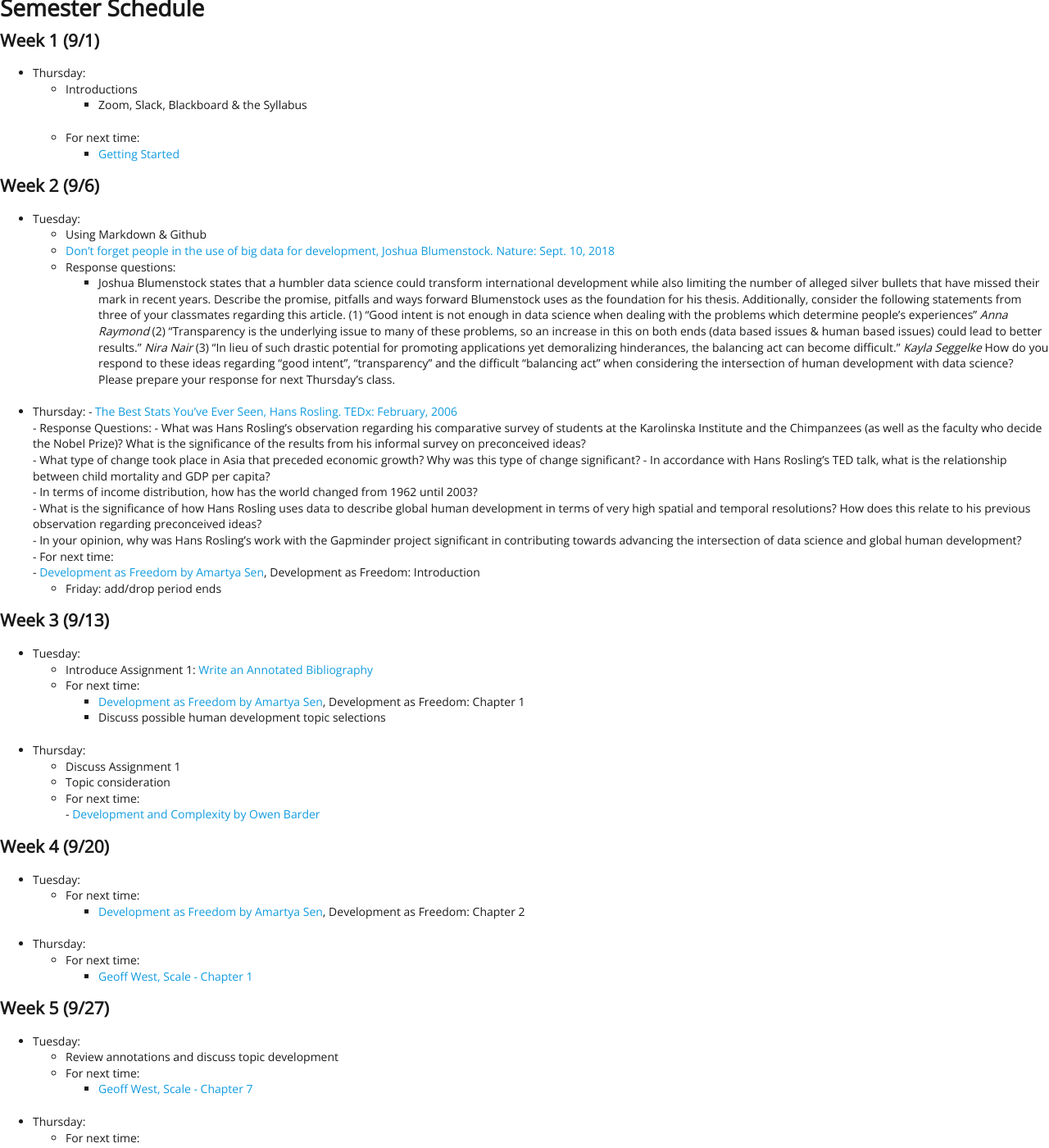
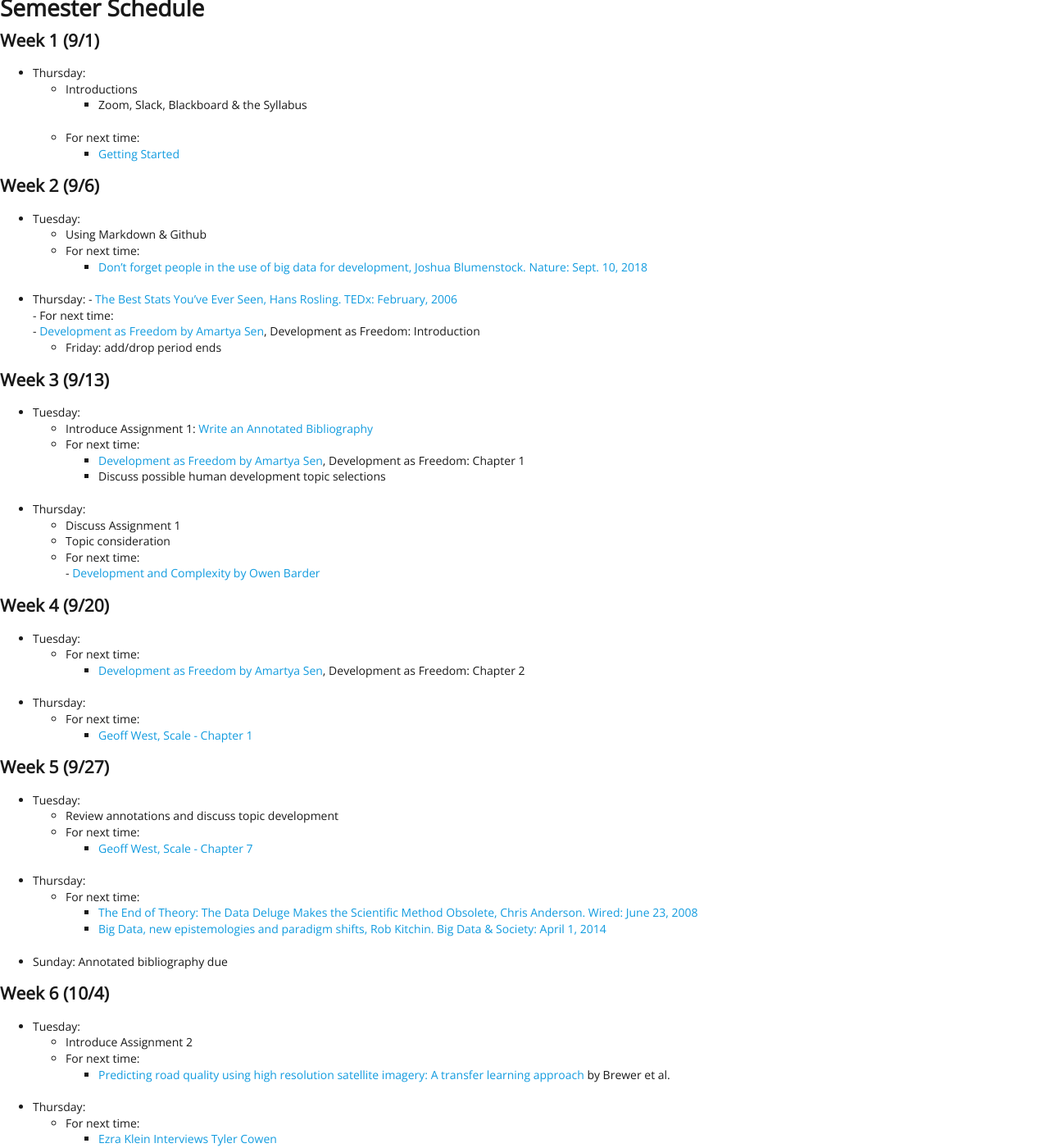
Before and after one commit to EMBrewer/dat150, a Jekyll site: the page built from _posts/2021-09-27-Schedule.md, in a window 1280 px wide and 1400 px high. Shown: the whole window at 82% size. Built offline with Jekyll 4.4.1, drawn with Linux system fonts in a browser that asks for light colours; our own code applies the rules of GitHub Pages for plain Markdown files; some of the changed text lies outside the part shown.

Commit message:
Update 2021-09-27-Schedule.md

```diff
--- a/_posts/2021-09-27-Schedule.md
+++ b/_posts/2021-09-27-Schedule.md
@@ -10,18 +10,10 @@
 ## Week 2 (9/6)
 - Tuesday:
 	- Using Markdown & Github
-	- [Don’t forget people in the use of big data for development, Joshua Blumenstock.  Nature: Sept. 10, 2018](https://www.nature.com/articles/d41586-018-06215-5)
-	- Response questions:
-		- Joshua Blumenstock states that a humbler data science could transform international development while also limiting the number of alleged silver bullets that have missed their mark in recent years. Describe the promise, pitfalls and ways forward Blumenstock uses as the foundation for his thesis. Additionally, consider the following statements from three of your classmates regarding this article. (1) "Good intent is not enough in data science when dealing with the problems which determine people's experiences" *Anna Raymond* (2) "Transparency is the underlying issue to many of these problems, so an increase in this on both ends (data based issues & human based issues) could lead to better results." *Nira Nair* (3) "In lieu of such drastic potential for promoting applications yet demoralizing hinderances, the balancing act can become difficult." *Kayla Seggelke* How do you respond to these ideas regarding "good intent", "transparency" and the difficult "balancing act" when considering the intersection of human development with data science? Please prepare your response for next Thursday's class.
+	- For next time:
+		- [Don’t forget people in the use of big data for development, Joshua Blumenstock.  Nature: Sept. 10, 2018](https://www.nature.com/articles/d41586-018-06215-5)
 - Thursday:
   	- [The Best Stats You've Ever Seen, Hans Rosling.  TEDx: February, 2006](https://www.ted.com/talks/hans_rosling_the_best_stats_you_ve_ever_seen?language=en)
-  	- Response Questions:
-  		- What was Hans Rosling's observation regarding his comparative survey of students at the Karolinska Institute and the Chimpanzees (as well as the faculty who decide the Nobel Prize)? What is the significance of the results from his informal survey on preconceived ideas?
-  		- What type of change took place in Asia that preceded economic growth?  Why was this type of change significant?
-  		- In accordance with Hans Rosling’s TED talk, what is the relationship between child mortality and GDP per capita?
-  		- In terms of income distribution, how has the world changed from 1962 until 2003?
-  		- What is the significance of how Hans Rosling uses data to describe global human development in terms of very high spatial and temporal resolutions?  How does this relate to his previous observation regarding preconceived ideas?
-  		- In your opinion, why was Hans Rosling’s work with the Gapminder project significant in contributing towards advancing the intersection of data science and global human development?
   	- For next time:
   		- [Development as Freedom by Amartya Sen](https://dsfall21.slack.com/files/U02DA5H2NGJ/F02E98U4ERX/sen_devfree_intro_2.pdf), Development as Freedom: Introduction
 	- Friday: add/drop period ends
@@ -75,9 +67,8 @@
 	- For next time:
 		- [High resolution global gridded data for use in population studies](https://www.ncbi.nlm.nih.gov/pmc/articles/PMC5283062/) by Lloyd, Sorichetta & Tatem
 
-
 ## Week 8 (10/18)
-- Tuesday: no class, fall break
+- Tuesday: no class, Fall break
 - Thursday:
 	- For next time:
 		- ...
```
Also changed, not shown: other parts of _posts/2021-09-27-Schedule.md (+1 -2 lines).
